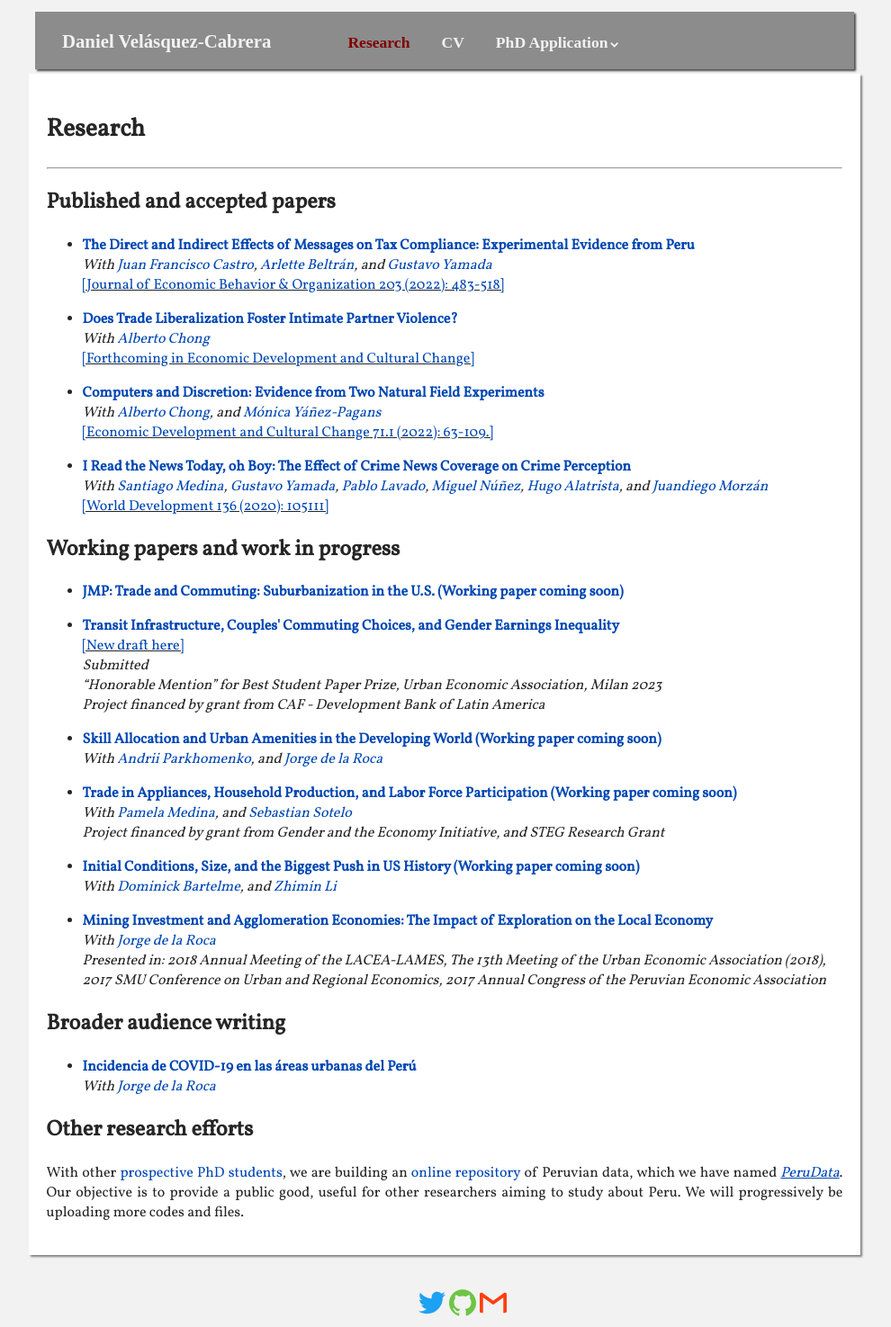
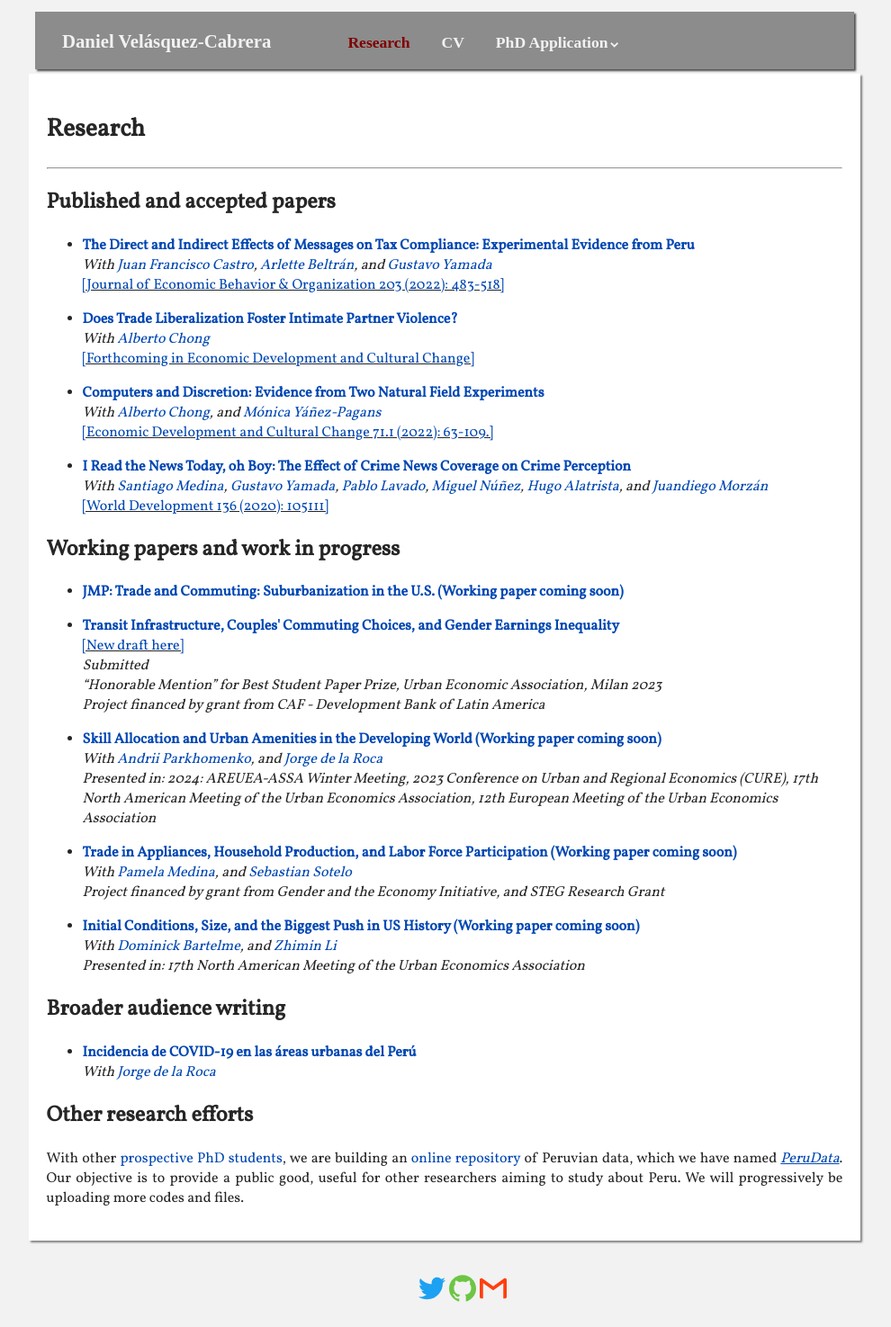
Before and after one commit to dvelasquezc/dvelasquezc.github.io, a Jekyll site: the page built from _pages/research.md, in a window 1280 px wide. Shown: the whole page at 90% size, without its empty margins (146-1136 px from the left). Built offline with Jekyll 4.4.1, drawn with Linux system fonts in a browser that asks for light colours; some web fonts are replaced.

Commit message:
update profile

```diff
--- a/_research/bigpush.md
+++ b/_research/bigpush.md
@@ -4,7 +4,7 @@ coauthors: Dominick Bartelme, Zhimin Li
 pubstatus: "mimeo"
 journal: "no"
 link: "no"
-presented: "no"
+presented: "17th North American Meeting of the Urban Economics Association"
 pdf: "no"
 abstract: 'This paper examines the impact of WWII on U.S. economic geography. We approach this question empirically, theoretically, and quantitatively. Our empirical results show positive long run effects of WWII spending on overall population and manufacturing activity only in counties with initially low manufacturing employment.  Motivated by these findings, we develop a multisector economic geography model that features external economies of scale in manufacturing with non-constant elasticity. We structurally estimate the model and show that an S-shaped scale function allows the model to match our empirical moments. We use the estimated model to re-examine how WWII shaped the evolution of U.S. postwar economic geography.'
 funding: "no"
--- a/_research/exploration_agglomeration.md
+++ /dev/null
@@ -1,20 +0,0 @@
----
-title: "Mining Investment and Agglomeration Economies: The Impact of Exploration on the Local Economy"
-coauthors: Jorge de la Roca
-pubstatus: "mimeo"
-journal: "no"
-link: "no"
-presented: "2018 Annual Meeting of the LACEA-LAMES, The 13th Meeting of the Urban Economic Association (2018), 2017 SMU Conference on Urban and Regional Economics, 2017 Annual Congress of the Peruvian Economic Association"
-pdf: "no"
-abstract: 'We study the impact of mining explorations on the Peruvian local economy. The identification strategy is a difference-in-differences (DID) estimation. The treatment and control group were determined using the precise location of explorations and a buffer of 15 km radius. The main findings are that mining explorations increased hourly wages, monthly working hours and rents. Furthermore, gains from these investments were not limited to the mining industry: there were spillovers toward other industries.'
-funding: "no"
-order_paper: 6
-layout: page
----
-<p><b>Co-author(s)</b>: {{ page.coauthors }} </p>
-
-{% if page.presented != 'no' %}
-<p><b>Presented in</b>: {{ page.presented }} </p>
-{% endif %}
-
-<div class ="text"><p><b>Abstract</b>: {{ page.abstract }} </p></div>
--- a/_research/peurban.md
+++ b/_research/peurban.md
@@ -4,7 +4,7 @@ coauthors: Andrii Parkhomenko, Jorge de la Roca
 pubstatus: "mimeo"
 journal: "no"
 link: "no"
-presented: "no"
+presented: "2024: AREUEA-ASSA Winter Meeting, 2023 Conference on Urban and Regional Economics (CURE), 17th North American Meeting of the Urban Economics Association,  12th European Meeting of the Urban Economics Association"
 pdf: "no"
 abstract: 'We use individual geocoded data from Peru and document that the city-size wage premium is larger for low-skilled than for high-skilled workers, in contrast with most developed countries. We interpret this evidence using a model of location choice with private amenity goods and non-homothetic preferences. Skilled workers enjoy higher incomes and devote a higher expenditure share to amenity goods, such as private schools or middle-class neighborhoods. The supply of these amenities is subject to a fixed cost, and only sufficiently large cities have enough demand to offer them. Thus, skilled workers demand a higher wage premium to live in small cities, and the returns to working in a large city are smaller for them than for their unskilled counterparts. Our quantitative exercises indicate that the mechanism accounts for two-thirds of the gap in the city-size wage premium between high- and low-skilled workers.'
 funding: "no"
```
